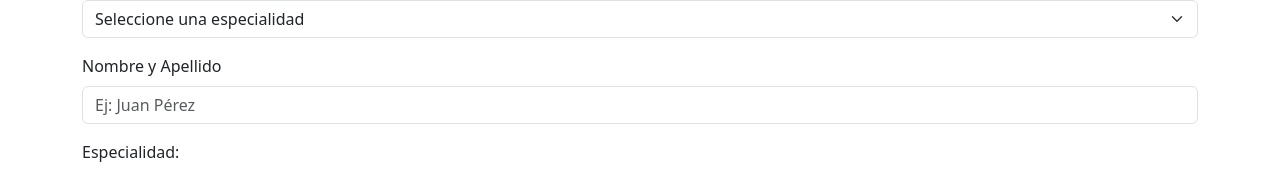
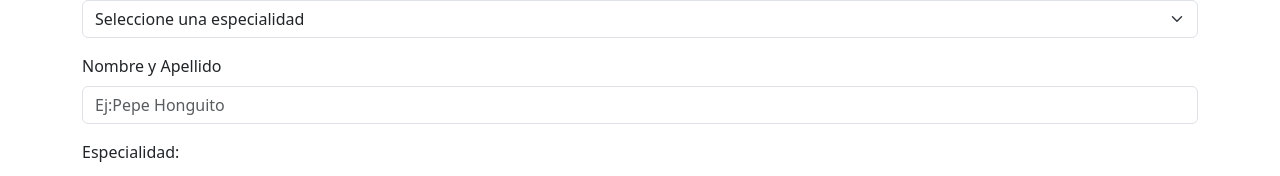
Before and after one commit to DanteCesca/Proyecto-Final, a React (Vite) app: page / in a window 1280 px wide. Shown: the part 112-288 px from the top of the page. Built offline with nearby package versions, Linux system fonts and the light colour scheme.

Commit message:
Corrección de validaciones en input

```diff
--- a/src/Componentes/Pacientes.jsx
+++ b/src/Componentes/Pacientes.jsx
@@ -1,9 +1,14 @@
 import { useState } from "react";
 
+const MAX_CARACTERES = 30;
 const PacienteInput = ({ nombre, onNombreChange }) => {
   const [tocado, setTocado] = useState(false);
 
-  const hayError = tocado && !nombre.trim();
+  const hayError = tocado && nombre.length === 0;
+  const errorMinimo = tocado && nombre.length > 0 && nombre.length < 3;
+  const handleChange = (e) => {
+     onNombreChange(e.target.value);
+  };
 
   return (
     <div className="mb-3">
@@ -14,19 +19,25 @@ const PacienteInput = ({ nombre, onNombreChange }) => {
       <input
         type="text"
         id="nombreApellido"
-        className={`form-control ${hayError ? "is-invalid" : ""}`}
-        placeholder="Ej: Juan Pérez"
+        className={"form-control " + (hayError || errorMinimo ? "is-invalid" : "")}
+        placeholder="Ej:Pepe Honguito"
         value={nombre}
-        onChange={(e) => onNombreChange(e.target.value)}
+        onChange={handleChange}
         onBlur={() => setTocado(true)}
+        maxLength={MAX_CARACTERES}
         required
       />
 
       {hayError && (
         <div className="invalid-feedback">
-          El nombre y apellido es obligatorio.
+          El campo es obligatorio.
         </div>
       )}
+      {errorMinimo && (
+      <div className="invalid-feedback">
+        Debes ingresar al menos 3 caracteres.
+      </div>
+    )}
     </div>
   );
 };
```
